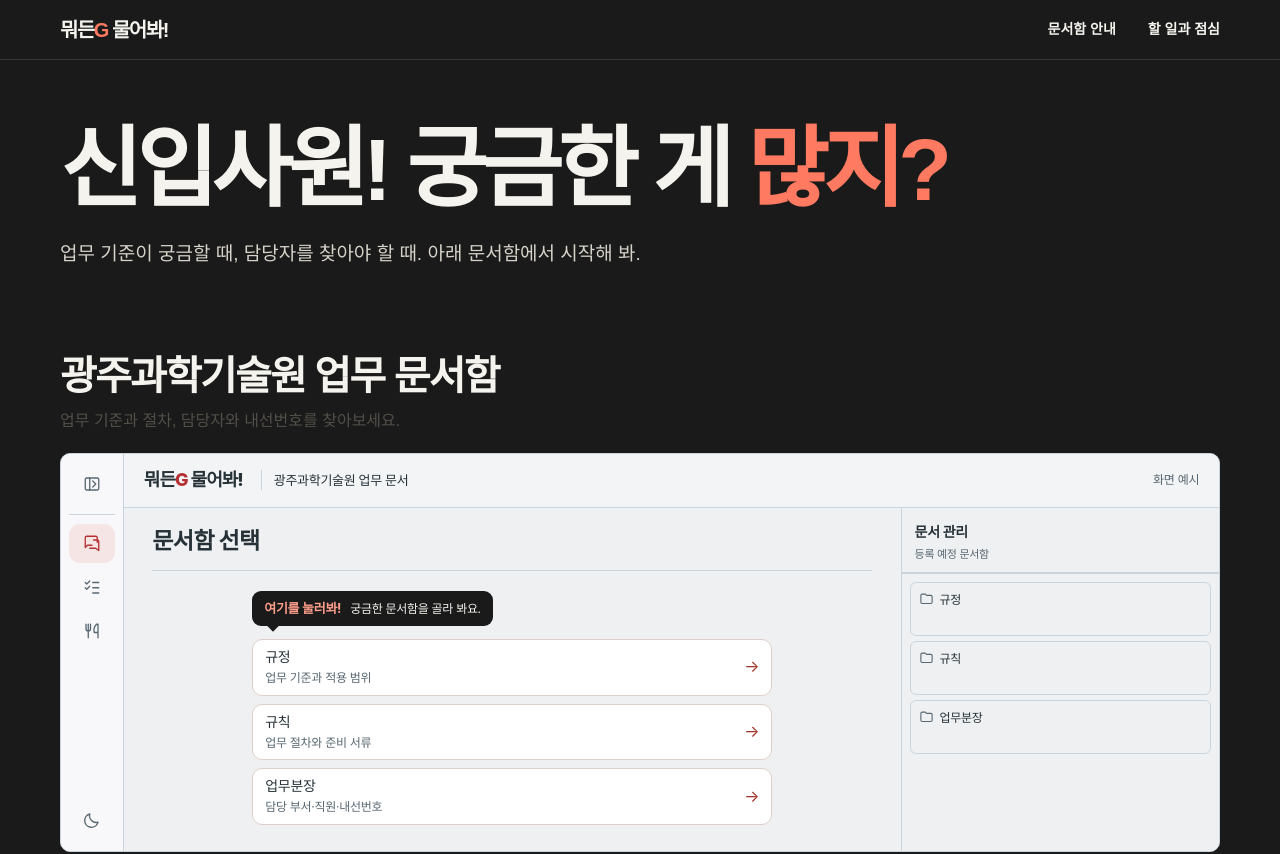
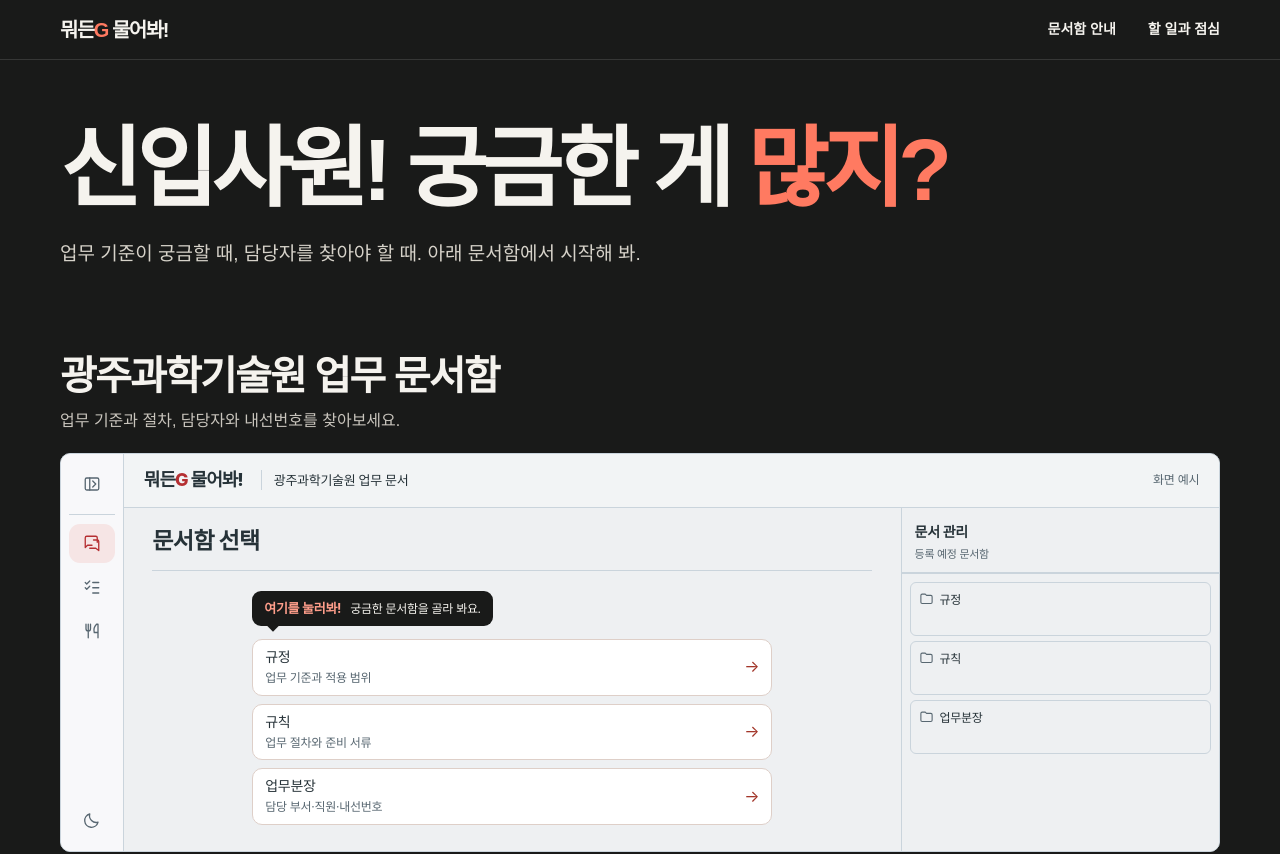
Before and after one commit to gyomgyom2/modeung-first-day-demo, a plain HTML site: page index.html in a window 1280 px wide. Shown: the top 854 px of the page. Drawn offline with Linux system fonts and the light colour scheme.

Commit message:
Improve text contrast on the dark guide

```diff
--- a/index.html
+++ b/index.html
@@ -317,7 +317,7 @@ svg { fill: none; stroke: currentColor; stroke-width: 1.75; stroke-linecap: roun
   letter-spacing: -.045em;
   text-wrap: balance;
 }
-.guide-lead p { margin: 7px 0 0; color: var(--muted); line-height: 1.65; }
+.guide-lead p { margin: 7px 0 0; color: #c9c5bd; line-height: 1.65; }
 .guide-shell { margin-top: 0; }
 .guide-shell .product-intro h3 { letter-spacing: -.025em; }
 .guide-home .guide-links { gap: 8px; margin-top: 0; }
```
